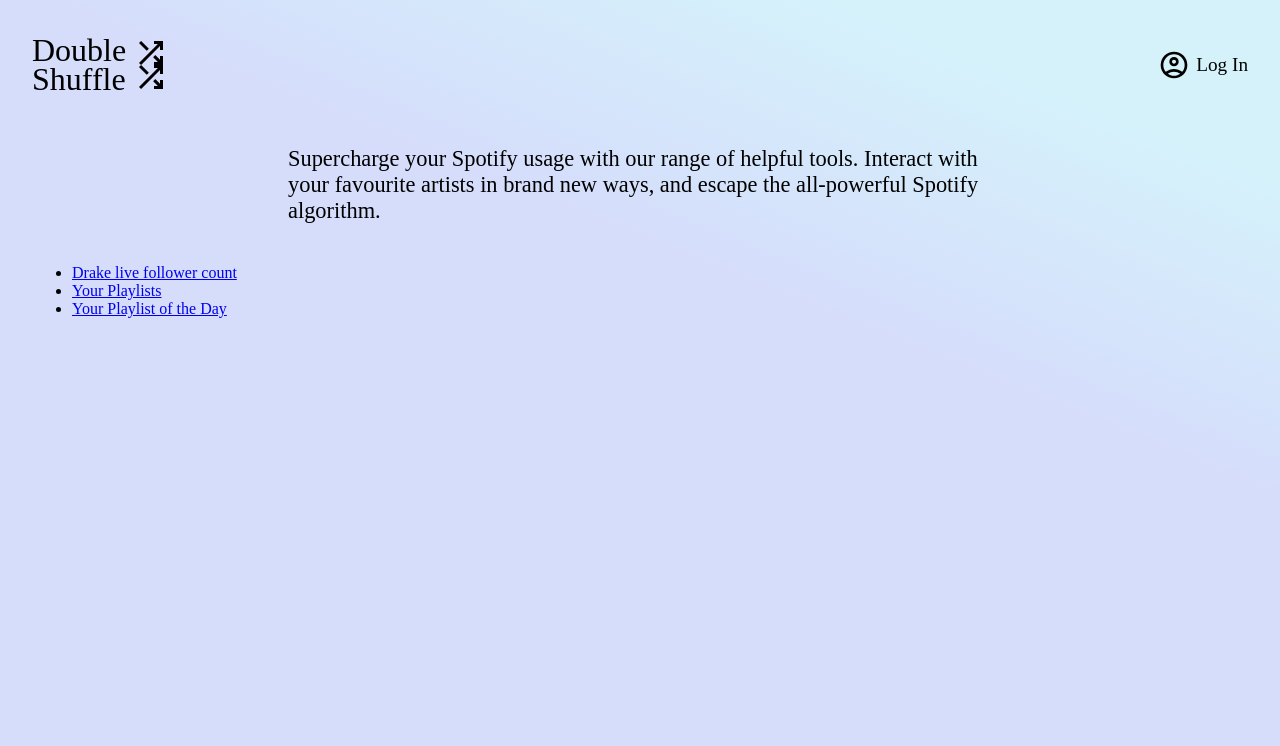
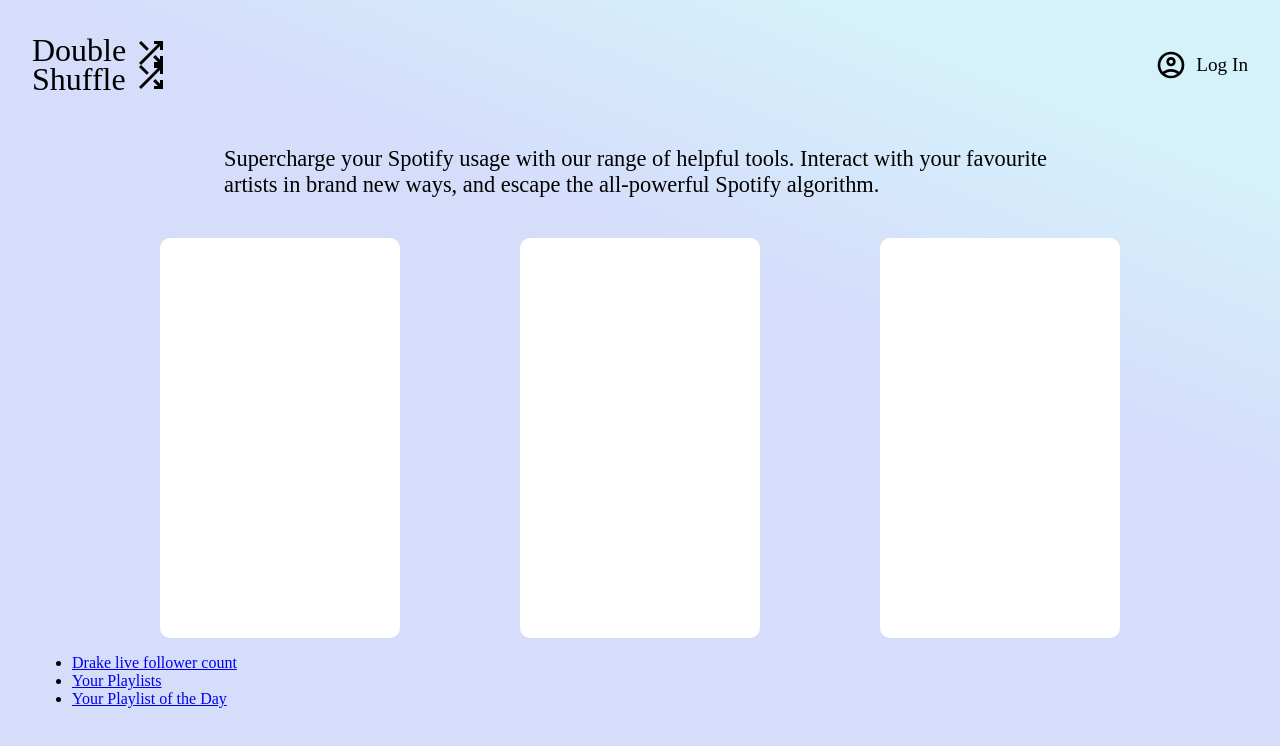
Before and after one commit to tkkotee/double-shuffle, a SvelteKit app: page / in a window 1280 px wide. Shown: the top 746 px of the page. Built offline with nearby package versions, Linux system fonts and the light colour scheme; no server answers; a web font is replaced by a local one.

Commit message:
TK: More homepage ui

```diff
--- /dev/null
+++ b/src/lib/components/FeatureRow.svelte
@@ -0,0 +1,17 @@
+<script>
+	import FeatureCard from "./feature/FeatureCard.svelte";
+
+</script>
+<div class="row">
+<FeatureCard/>
+<FeatureCard/>
+<FeatureCard/>
+</div>
+
+<style>
+    .row {
+        display: flex;
+        flex-direction: row;
+        justify-content: space-between;
+    }
+</style>
--- a/src/lib/components/LogIn.svelte
+++ b/src/lib/components/LogIn.svelte
@@ -41,7 +41,7 @@
     }
 
 	img {
-		margin-right: 0.5vw;
+		margin-right: 0.75vw;
 		height: 4vh;
 	}
 
--- /dev/null
+++ b/src/lib/components/feature/FeatureCard.svelte
@@ -0,0 +1,13 @@
+<div class="body">
+</div>
+
+<style>
+	.body {
+		background: white;
+		border-radius: 10px;
+		height: 50vh;
+		width: 25%;
+        display: flex;
+        flex-direction: column;
+	}
+</style>
--- a/src/routes/+page.server.ts
+++ b/src/routes/+page.server.ts
@@ -2,7 +2,7 @@ import { CLIENT_ID, CLIENT_SECRET } from '$env/static/private';
 import { getTokenFromCode, getTokenFromRefresh } from '../lib/hooks/auth_hooks.js';
 
 /** @type {import('./$types').PageServerLoad} */
-export async function load({ url, cookies }): Promise<{ uid?: undefined; name?: undefined; img?: undefined } | { uid: string; name: string; img: string;}> {
+export async function load({ url, cookies }): Promise<{ uid?: undefined; name?: undefined; img?: undefined; } | { uid: string; name: string; img: string; } | undefined>{
     // IF USER NOT LOGGED IN
     if (url.searchParams.get('code') == null) {
         return {
@@ -26,7 +26,11 @@ export async function load({ url, cookies }): Promise<{ uid?: undefined; name?:
         // If call succeeds, return users info
         if (user_response.status == 200) {
             let user = await user_response.json();
-            return { uid: user.id, name: user.display_name, img: user.images[0].url };
+            if (user.images != undefined) {
+                return { uid: user.id, name: user.display_name, img: user.images[0].url };
+            } else {
+                return { uid: user.id, name: user.display_name, img: undefined};
+            }
             // If call fails due to invalid access token, refresh access token and make call again
         } else if (user_response.status == 401) {
             let response = await fetch("https://accounts.spotify.com/api/token",
@@ -55,8 +59,11 @@ export async function load({ url, cookies }): Promise<{ uid?: undefined; name?:
             // Save user id to cookies. So that it can be used in subsequent
             // pages.
             cookies.set('uid', user.id, { path: '/' });
-            return { uid: user.id, name: user.display_name, img: user.images[0].url };
-        } else {
+            if (user.images != undefined) {
+                return { uid: user.id, name: user.display_name, img: user.images[0].url };
+            } else {
+                return { uid: user.id, name: user.display_name, img: undefined};
+            }
             return {};
         }
     }
--- a/src/routes/+page.svelte
+++ b/src/routes/+page.svelte
@@ -1,5 +1,6 @@
 <script>
 	import { page } from '$app/stores';
+	import FeatureRow from '$lib/components/FeatureRow.svelte';
 	import Header from '$lib/components/Header.svelte';
 	import LogIn from '$lib/components/LogIn.svelte';
 	export let data;
@@ -23,6 +24,9 @@
 	<div class="text">
 		Supercharge your Spotify usage with our range of helpful tools. Interact with your favourite
 		artists in brand new ways, and escape the all-powerful Spotify algorithm.
+	</div>
+	<div class="featureRow">
+		<FeatureRow />
 	</div>
 	<ul>
 		<li><a href="/drake">Drake live follower count</a></li>
@@ -58,11 +62,16 @@
 		align-items: center;
 	}
 
+	.featureRow {
+		padding-left: 10vw;
+		padding-right: 10vw;
+	}
+
 	.text {
 		font-size: 1.4em;
 		margin-top: 6vh;
-		margin-left: 20vw;
-		margin-right: 20vw;
+		margin-left: 15vw;
+		margin-right: 15vw;
 		margin-bottom: 5vh;
 	}
 
```
